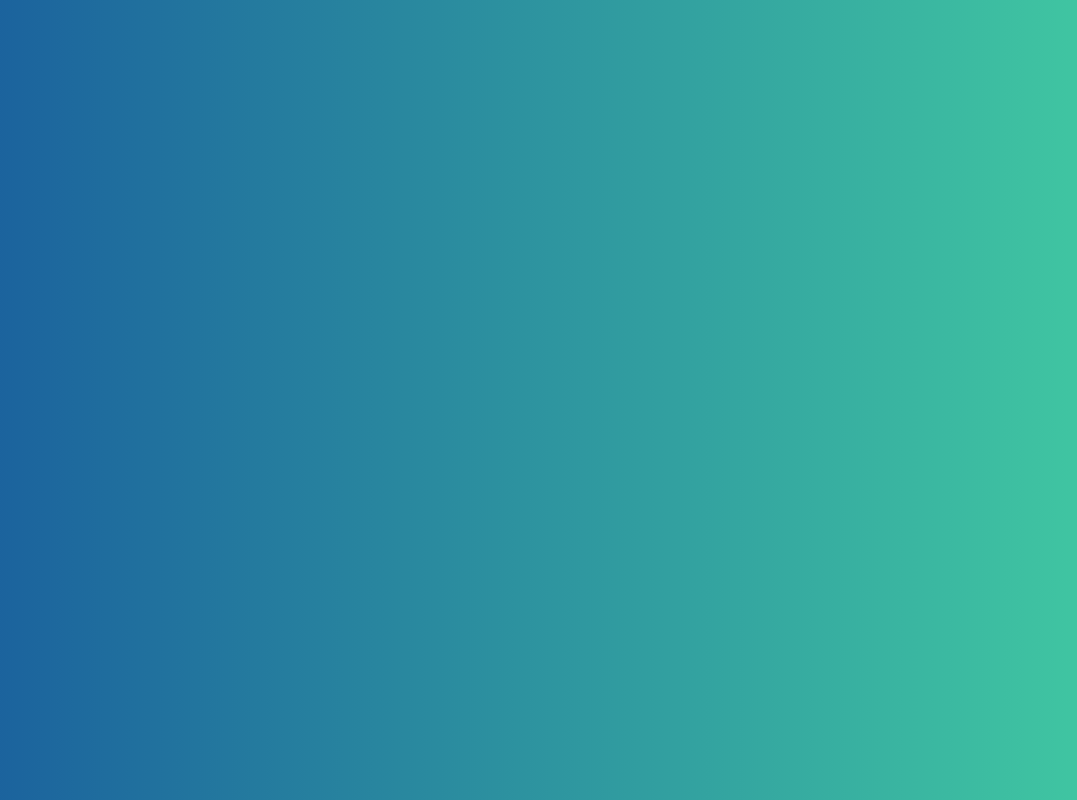
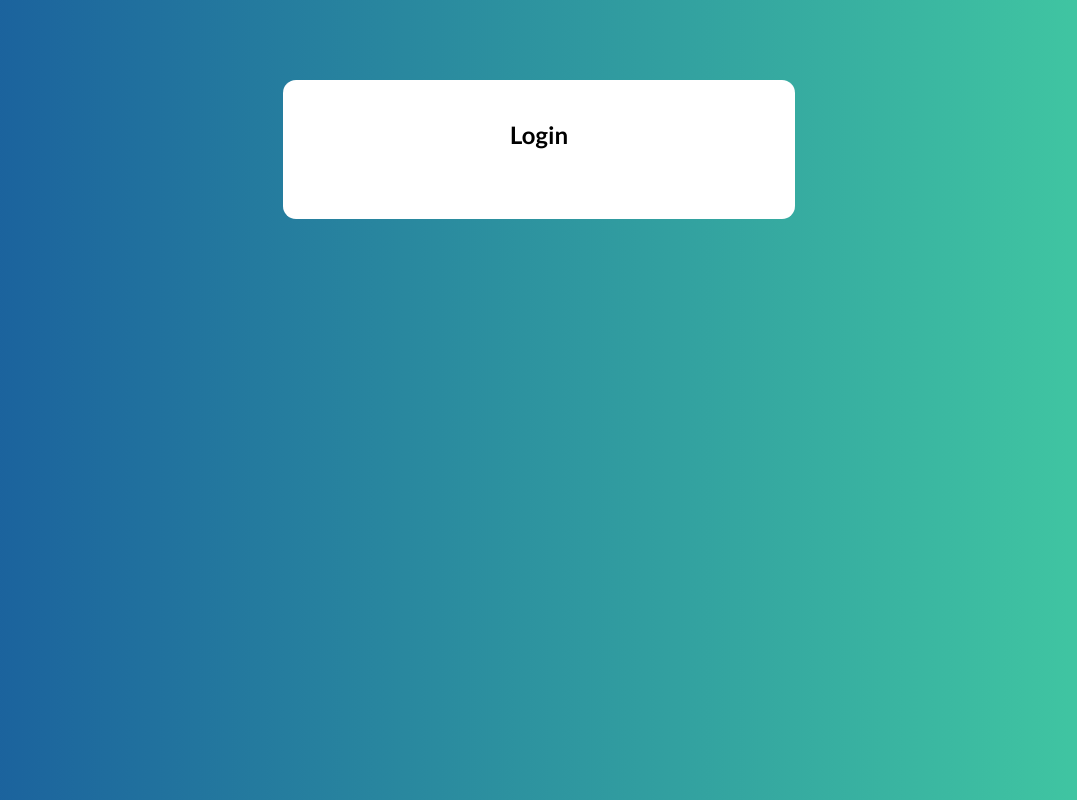
Before and after one commit to Sam44323/referral-front-end, a React (Create React App) app: page /signin in a window 1280 px wide. Shown: the whole page, without its empty margins (101-1178 px from the left). Built offline with nearby package versions, Linux system fonts and the light colour scheme.

Commit message:
add: added common mixin stylings

```diff
--- a/src/pages/Signin.tsx
+++ b/src/pages/Signin.tsx
@@ -2,7 +2,11 @@ import React from 'react';
 import styles from '../styles/pages/Signin.module.scss'
 
 const Signin: React.FC = () => {
-  return <></>
+  return <div className={styles.SigninContainer}>
+     <section className={styles.HeaderContainer}>
+      <h1>Login</h1>
+    </section>
+  </div>
 }
 
 export default Signin;
--- a/src/styles/pages/Signin.module.scss
+++ b/src/styles/pages/Signin.module.scss
@@ -0,0 +1,15 @@
+@import '../shared/sharedCard.scss';
+
+
+
+.SigninContainer{
+  @include sharedStyles();
+  .HeaderContainer{
+     padding: 20px 0;
+    p{
+      margin: 0;
+      color: rgb(233, 71, 53);
+    }
+
+  }
+}
--- a/src/styles/pages/Signup.module.scss
+++ b/src/styles/pages/Signup.module.scss
@@ -1,16 +1,7 @@
+@import '../shared/sharedCard.scss';
+
 .SignupContainer{
-   position: absolute;
-   top: 10%;
-   left: 0;
-   right: 0;
-  background-color: aliceblue;
-  width: 40%;
-  max-width: 1200px;
-  text-align: center;
-  margin: 0 auto;
-  border-radius: 13px;
-  background-color: #fff;
-  padding-bottom: 30px;
+@include sharedStyles();
 
   .HeaderContainer{
     padding: 20px 0;
--- /dev/null
+++ b/src/styles/shared/sharedCard.scss
@@ -0,0 +1,14 @@
+@mixin sharedStyles{
+  position: absolute;
+  top: 10%;
+  left: 0;
+  right: 0;
+  background-color: aliceblue;
+  width: 40%;
+  max-width: 1200px;
+  text-align: center;
+  margin: 0 auto;
+  border-radius: 13px;
+  background-color: #fff;
+  padding-bottom: 30px;
+}
```
